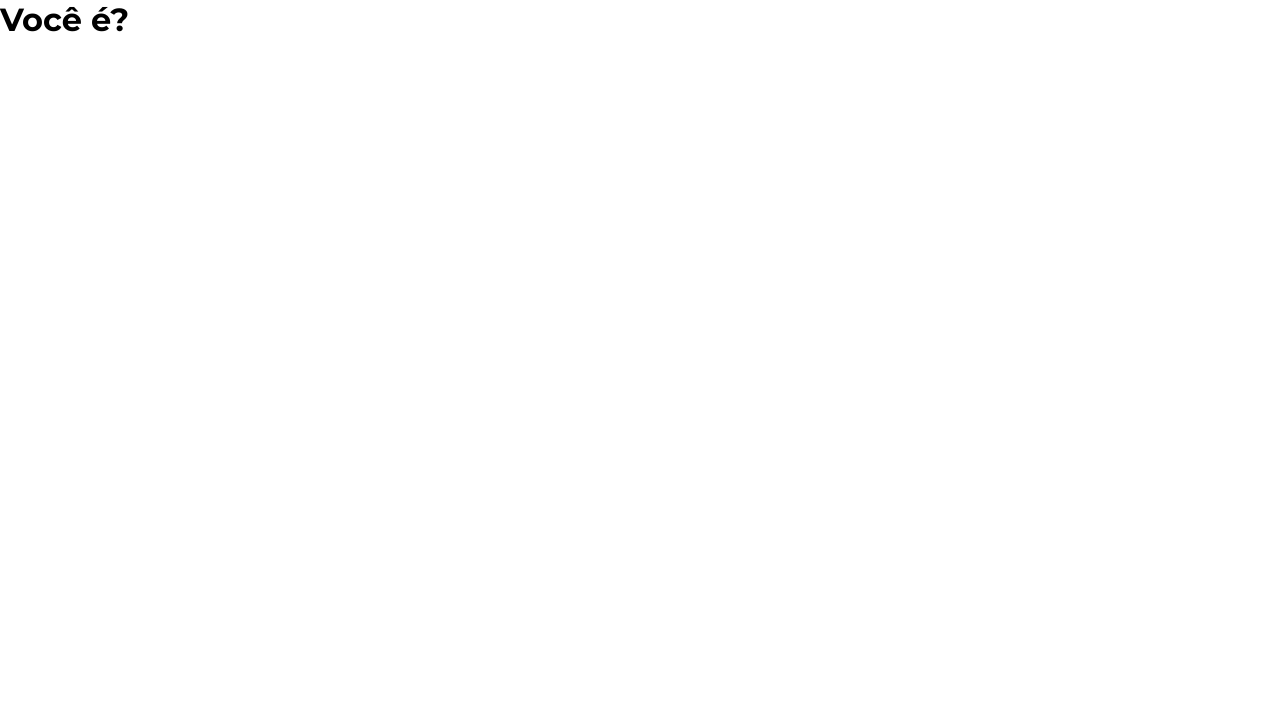
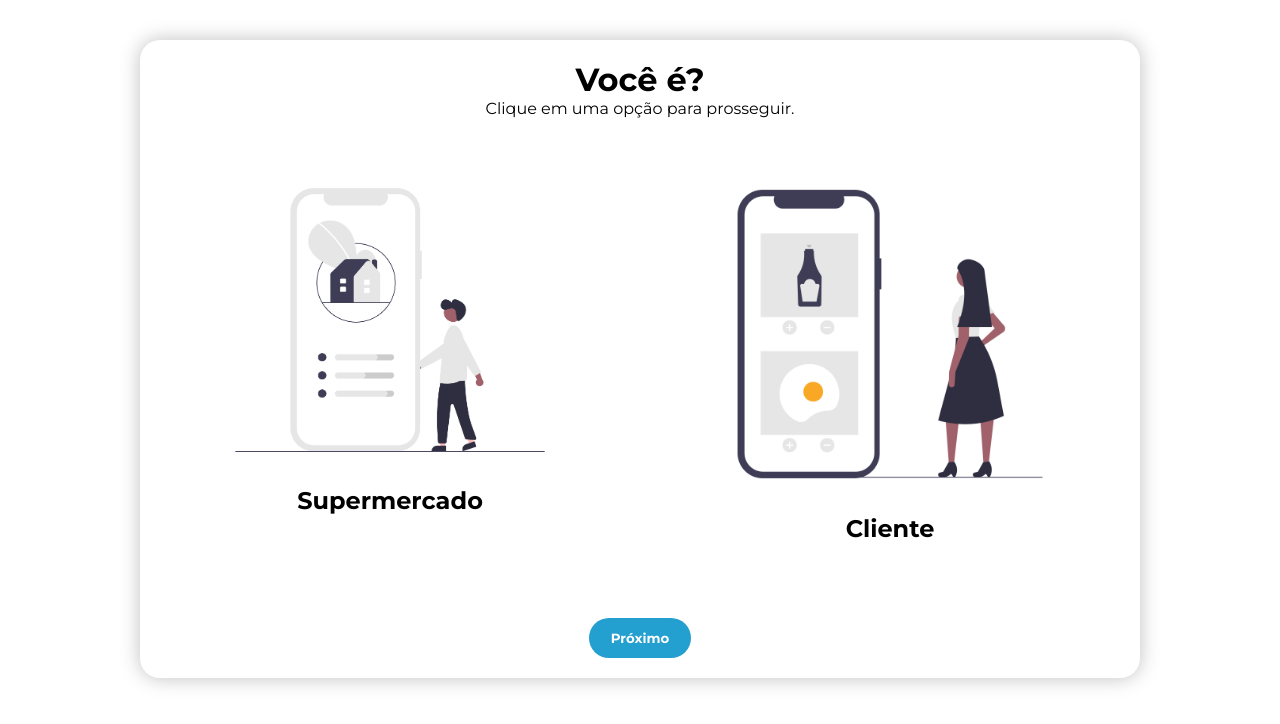
Before and after one commit to GuilhermePain/BodegaTech, a React (Vite) app: page /tipodeconta in a window 1280 px wide. Shown: the top 724 px of the page. Built offline with nearby package versions, Linux system fonts and the light colour scheme.

Commit message:
Criação do formulário da página tipodeconta.

```diff
--- /dev/null
+++ b/src/assets/styles/Card.module.css
@@ -0,0 +1,21 @@
+.card {
+    width: 400px;
+    height: 420px;
+    border-radius: 20px;
+    text-align: center;
+}
+
+.cardSelect {
+    width: 400px;
+    height: 420px;
+    border-radius: 20px;
+    text-align: center;
+    box-shadow: 0px 0px 20px rgba(0, 0, 0, 0.250);
+    cursor: pointer;
+    transition: 0.2s ease-in-out;
+}
+
+.card img {
+    width: 100%;
+    border-radius: 20px 20px 0 0;
+}
--- /dev/null
+++ b/src/assets/styles/UserTypeForm.module.css
@@ -0,0 +1,23 @@
+.mainContainer {
+    width: 1000px;
+    box-shadow: 0px 0px 20px rgba(0, 0, 0, 0.250);
+    margin: 40px auto;
+    border-radius: 20px;
+    padding: 20px 0;
+}
+
+.mainContainer .userTypeForm {
+    width: 100%;
+    display: flex;
+    flex-direction: column;
+    justify-content: center;
+    align-items: center;
+}
+
+.userTypeForm .cardContainer {
+    width: 100%;
+    display: flex;
+    justify-content: space-around;
+    align-items: center;
+    padding: 40px 0;
+}
--- /dev/null
+++ b/src/components/Card.jsx
@@ -0,0 +1,26 @@
+import React, { useState } from 'react';
+import styles from '../assets/styles/Card.module.css';
+
+function Card({ image, text, altText }) {
+
+  const [isHoverd, setIsHoveres] = useState(false);
+
+  let classCard = styles.card;
+
+  const handleMouseEnter = () => {
+      setIsHoveres(true);
+  };
+
+  const handleMouseLeave = () => {
+      setIsHoveres(false);
+  };
+
+  return (
+    <div className={classCard}>
+        <img src={image} alt={altText} />
+        <h2>{text}</h2>
+    </div>
+  );
+};
+
+export default Card;
--- a/src/components/form/UserTypeForm.jsx
+++ b/src/components/form/UserTypeForm.jsx
@@ -1,18 +1,29 @@
-import React from 'react';
+import React, { useState } from 'react';
+import Button from '../Button';
+import Card from '../Card';
+import ImgSupermercado from '../../assets/images/undraw_Home_settings_re_pkya.png';
+import imgCliente from '../../assets/images/undraw_online_groceries_a02y (1).png';
+import styles from '../../assets/styles/UserTypeForm.module.css';
 
 const UserTypeForm = () => {
     return (
-        <main>
-            <form>
+        <div>
+            <main className={styles.mainContainer}>
+                <form className={styles.userTypeForm}>
                     <h1>Você é?</h1>
+                    <p>Clique em uma opção para prosseguir.</p>
+                    <div className={styles.cardContainer}>
                         <div>
-                    <img src="" alt="" />
+                            <Card image={ImgSupermercado} text="Supermercado" altText="Imagem ilustrativa do supermercado." />
                         </div>
                         <div>
-                    <img src="" alt="" />
+                            <Card image={imgCliente} text="Cliente" altText="Imagem ilustrativa do cliente."/>
                         </div>
+                    </div>
+                    <Button text="Próximo" />
                 </form>
             </main>
+        </div>
     );
 }
 
--- a/src/pages/LandingPage.jsx
+++ b/src/pages/LandingPage.jsx
@@ -15,7 +15,7 @@ function LandingPage() {
               <span>Simplifique</span> a Gestão <br />das <span>Contas</span> de Seus Clientes!
             </h2>
           </div>
-          <Link to="/register" >
+          <Link to="/tipodeconta" >
             <Button text='Começar!' color='primaryButton' typeButton='ctaButton' />
           </Link>
         </aside>
```
Lines whose indentation alone changed are shown as unchanged.
